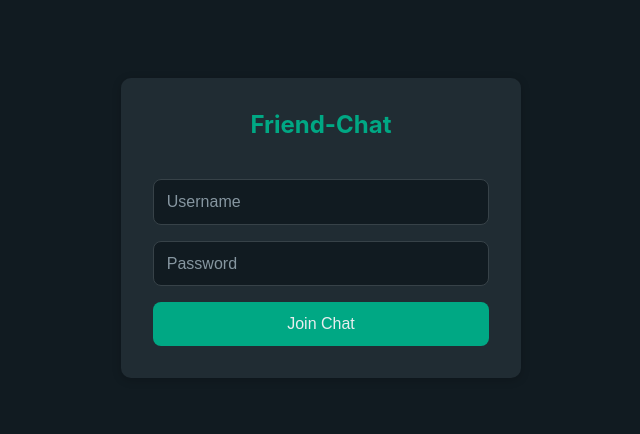
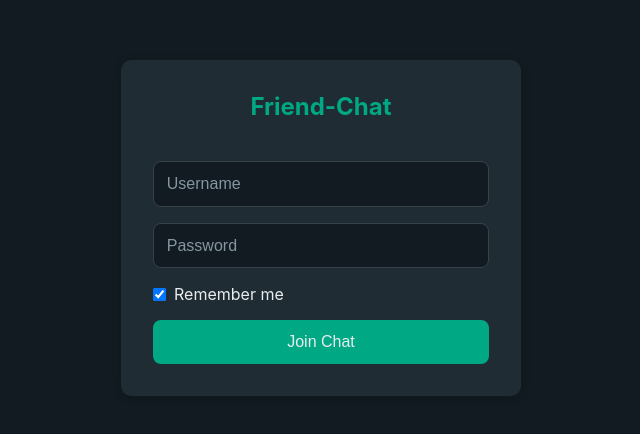
Before and after one commit to utkarshshanu712/frontend, a React (Vite) app: page / in a window 1280 px wide. Shown: the part 172-606 px from the top of the page, without its empty margins (319-959 px from the left). Built offline with nearby package versions, Linux system fonts and the light colour scheme; no server answers.

Commit message:
Initial commit: Chat application with persistent messages

```diff
--- a/src/App.jsx
+++ b/src/App.jsx
@@ -11,33 +11,59 @@ const socket = io(import.meta.env.VITE_API_URL, {
   reconnectionDelay: 1000
 });
 
-
 function App() {
   const [isAuthenticated, setIsAuthenticated] = useState(false);
-  const [username, setUsername] = useState("");
+  const [username, setUsername] = useState(() => {
+    const auth = localStorage.getItem('chatAuth');
+    return auth ? JSON.parse(auth).username : "";
+  });
 
   useEffect(() => {
-    console.log('Socket connected:', socket.id);
+    const storedAuth = localStorage.getItem('chatAuth');
+    if (storedAuth) {
+      const { username: storedUsername, password } = JSON.parse(storedAuth);
+      setUsername(storedUsername);
+      socket.emit('auth', { username: storedUsername, password });
+    }
+
     socket.on("auth-success", () => {
       setIsAuthenticated(true);
     });
 
     socket.on("auth-failed", () => {
+      localStorage.removeItem('chatAuth');
       alert("Invalid password!");
+    });
+
+    socket.on("connect", () => {
+      const auth = localStorage.getItem('chatAuth');
+      if (auth) {
+        const { username, password } = JSON.parse(auth);
+        socket.emit('auth', { username, password });
+      }
     });
 
     return () => {
       socket.off("auth-success");
       socket.off("auth-failed");
+      socket.off("connect");
     };
   }, []);
+
+  const handleLogout = () => {
+    localStorage.removeItem('chatAuth');
+    setIsAuthenticated(false);
+    setUsername("");
+    socket.disconnect();
+    window.location.reload();
+  };
 
   return (
     <AppContainer>
       {!isAuthenticated ? (
         <Login socket={socket} setUsername={setUsername} />
       ) : (
-        <Chat socket={socket} username={username} />
+        <Chat socket={socket} username={username} onLogout={handleLogout} />
       )}
     </AppContainer>
   );
--- a/src/components/Chat.jsx
+++ b/src/components/Chat.jsx
@@ -2,12 +2,21 @@ import { useState, useEffect, useRef } from "react";
 import styled from "styled-components";
 import { IoSend, IoAttach } from "react-icons/io5";
 
-function Chat({ socket, username }) {
+function Chat({ socket, username, onLogout }) {
   const [message, setMessage] = useState("");
-  const [messages, setMessages] = useState([]);
+  const [messages, setMessages] = useState(() => {
+    // Try to load messages from localStorage
+    const savedMessages = localStorage.getItem('chatMessages');
+    return savedMessages ? JSON.parse(savedMessages) : [];
+  });
   const [users, setUsers] = useState([]);
   const fileInputRef = useRef(null);
   const messagesEndRef = useRef(null);
+
+  // Save messages to localStorage whenever they change
+  useEffect(() => {
+    localStorage.setItem('chatMessages', JSON.stringify(messages));
+  }, [messages]);
 
   const scrollToBottom = () => {
     messagesEndRef.current?.scrollIntoView({ behavior: "smooth" });
@@ -45,19 +54,19 @@ function Chat({ socket, username }) {
       ]);
     });
 
+    socket.on("message-history", (history) => {
+      setMessages(history);
+    });
+
     socket.on("users-update", (updatedUsers) => {
       setUsers(updatedUsers);
-    });
-
-    socket.on("message-history", (history) => {
-      setMessages(history);
     });
 
     return () => {
       socket.off("receive-message");
       socket.off("receive-file");
+      socket.off("message-history");
       socket.off("users-update");
-      socket.off("message-history");
     };
   }, [socket]);
 
@@ -93,6 +102,7 @@ function Chat({ socket, username }) {
 
   return (
     <ChatContainer>
+      <LogoutButton onClick={onLogout}>Logout</LogoutButton>
       <UsersPanel>
         <h3>Online Users ({users.length})</h3>
         <UsersList>
@@ -321,4 +331,20 @@ const FileDownload = styled.a`
   }
 `;
 
+const LogoutButton = styled.button`
+  position: absolute;
+  top: 1rem;
+  right: 1rem;
+  background: var(--accent-color);
+  color: var(--text-primary);
+  border: none;
+  padding: 0.5rem 1rem;
+  border-radius: 4px;
+  cursor: pointer;
+
+  &:hover {
+    opacity: 0.9;
+  }
+`;
+
 export default Chat;
--- a/src/components/Login.jsx
+++ b/src/components/Login.jsx
@@ -4,12 +4,24 @@ import styled from 'styled-components';
 function Login({ socket, setUsername }) {
   const [formData, setFormData] = useState({
     username: '',
-    password: ''
+    password: '',
+    rememberMe: true
   });
 
   const handleSubmit = (e) => {
     e.preventDefault();
-    socket.emit('auth', formData);
+    socket.emit('auth', {
+      username: formData.username,
+      password: formData.password
+    });
+
+    if (formData.rememberMe) {
+      localStorage.setItem('chatAuth', JSON.stringify({
+        username: formData.username,
+        password: formData.password
+      }));
+    }
+
     setUsername(formData.username);
   };
 
@@ -31,6 +43,15 @@ function Login({ socket, setUsername }) {
           onChange={(e) => setFormData({ ...formData, password: e.target.value })}
           required
         />
+        <RememberMeContainer>
+          <input
+            type="checkbox"
+            id="rememberMe"
+            checked={formData.rememberMe}
+            onChange={(e) => setFormData({ ...formData, rememberMe: e.target.checked })}
+          />
+          <label htmlFor="rememberMe">Remember me</label>
+        </RememberMeContainer>
         <button type="submit">Join Chat</button>
       </LoginForm>
     </LoginContainer>
@@ -91,4 +112,16 @@ const LoginForm = styled.form`
   }
 `;
 
+const RememberMeContainer = styled.div`
+  display: flex;
+  align-items: center;
+  gap: 0.5rem;
+  color: var(--text-primary);
+
+  input[type="checkbox"] {
+    width: auto;
+    margin: 0;
+  }
+`;
+
 export default Login;
```
